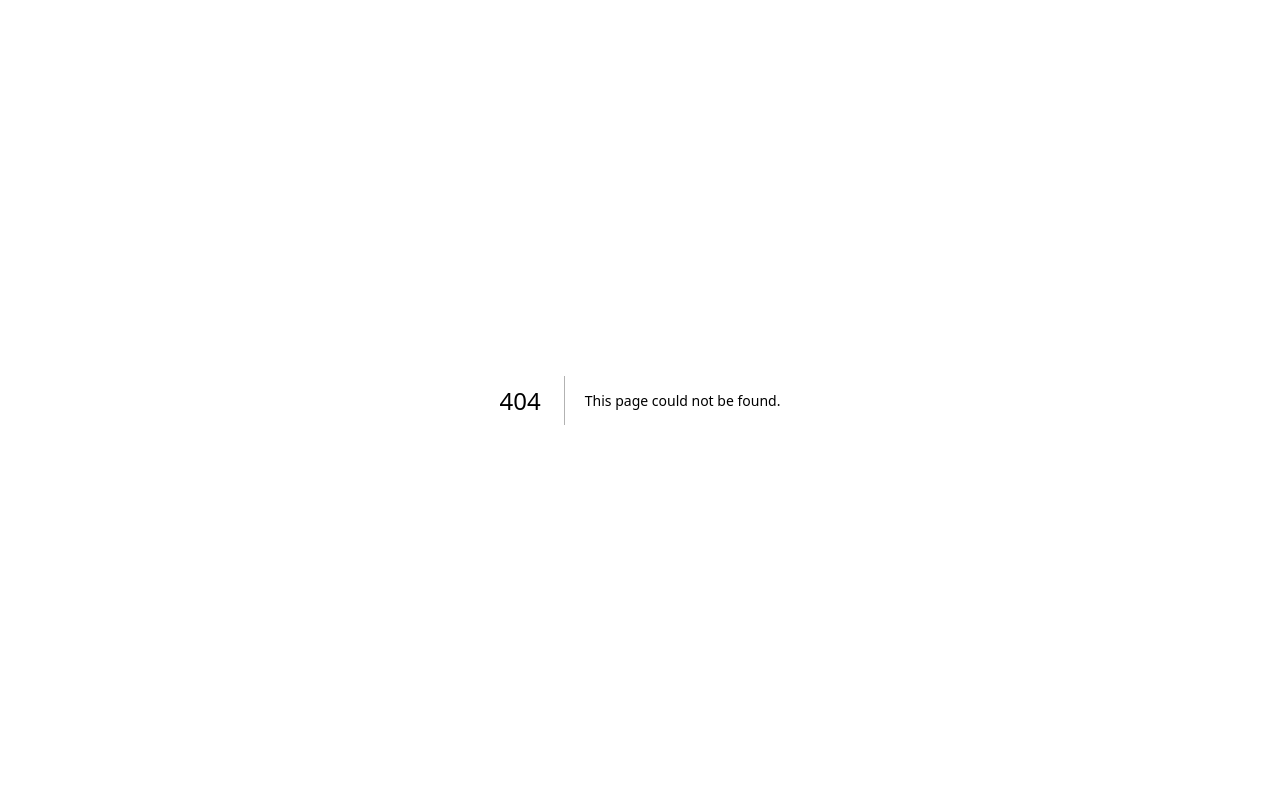
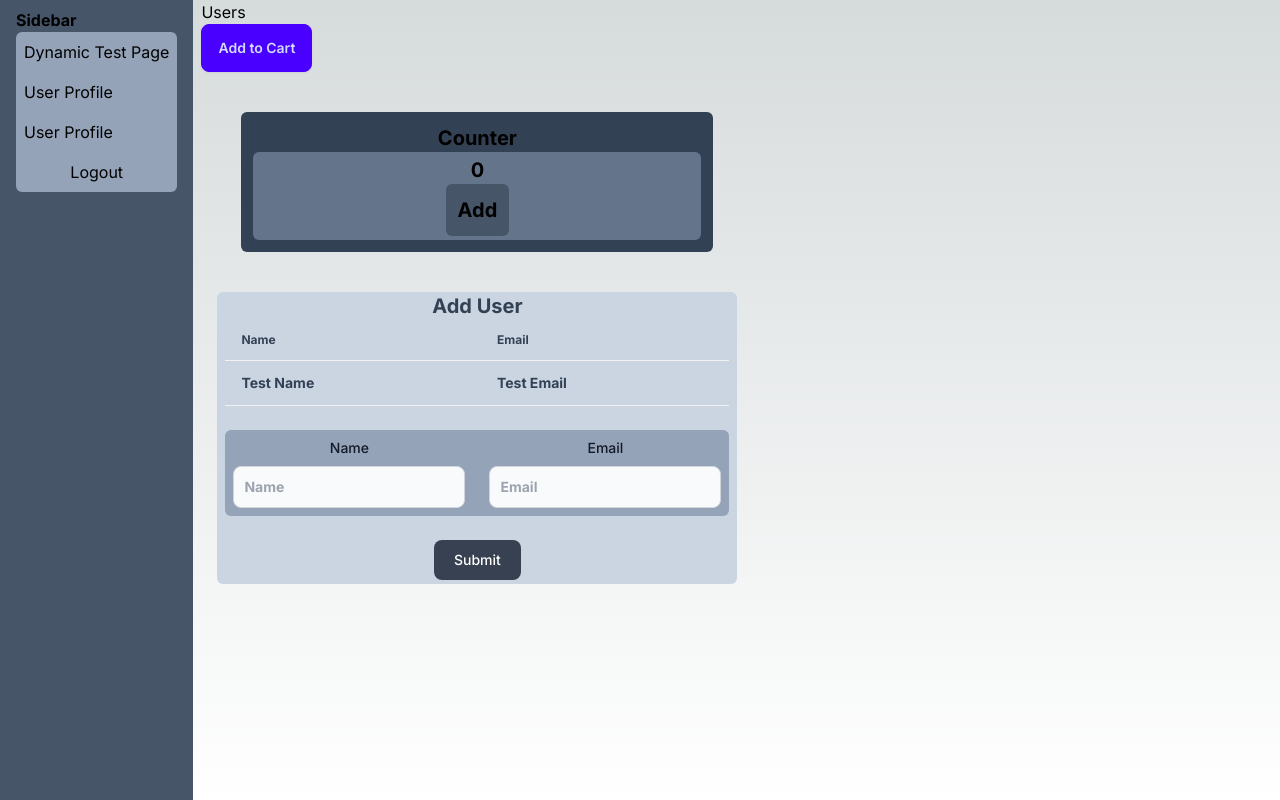
Before and after one commit to JamesFSmith41/NextJSReferenceCode, a Next.js app: page /dashboard in a window 1280 px wide. Before the commit this address had no page. Built offline with nearby package versions, Linux system fonts and the light colour scheme.

Commit message:
Added auth demo

```diff
--- a/app/components/LoginForm/LoginForm.tsx
+++ b/app/components/LoginForm/LoginForm.tsx
@@ -4,13 +4,10 @@
  import { authenticate } from "@/app/lib/action"
  import React from 'react'
 
- function test() {
-    console.log()
- }
+
  export default function LoginForm() {
 
     const [errorMessage, dispatch] = useFormState(authenticate, undefined);
-
    return (
      <form action={dispatch} >
         <div className="flex flex-col bg-slate-500 justify-center items-center rounded-md">
--- a/app/components/Sidebar/Sidebar.tsx
+++ b/app/components/Sidebar/Sidebar.tsx
@@ -1,5 +1,5 @@
-'use client'
 import Link from 'next/link'
+import { signOut } from '@/auth';
 
 const Sidebar = () => {
 
@@ -16,9 +16,16 @@ const Sidebar = () => {
             <Link href="/users" className="border-1 border-slate-300 rounded-md hover:bg-slate-500 p-1">
                 User Profile
             </Link>
-            <Link href="/login" className="border-1 border-slate-300 rounded-md hover:bg-slate-500 p-1">
-                Logout
-            </Link>
+            <form className=''
+                action={async () => {
+                    'use server';
+                    await signOut();
+                }}
+                >
+                <button className="min-w-full border-1 border-slate-300 rounded-md hover:bg-slate-500 p-1">
+                    Logout
+                </button>
+            </form>
         </div>
     </div>
   )
--- a/auth.ts
+++ b/auth.ts
@@ -4,7 +4,7 @@ import { authConfig } from './auth.config';
 import { z } from 'zod';
 import { sql } from '@vercel/postgres';
 import type { User } from '@/app/lib/definitions';
-var CryptoJS = require("crypto-js");
+var bcrypt = require('bcryptjs');
 
 
 
@@ -32,11 +32,15 @@ export const { auth, signIn, signOut } = NextAuth({
           const user = await getUser(email);
           if (!user) return null;
 
-          const passwordsMatch = await CryptoJS.AES.decrypt(user.password, process.env.AUTH_SECRET).toString(CryptoJS.enc.Utf8) === password;
-          console.log(passwordsMatch)
+          const passwordsMatch = await bcrypt.compare(password, user.password);
+          console.log("line 36: " + passwordsMatch)
+          console.log("line 37: " + user.password)
+          console.log("line 38: " + password)
+
           if (passwordsMatch) return user;
 
         }
+        console.log("line 43: " + parsedCredentials)
         console.log('Invalid credentials');
         return null;
       },
--- a/next.config.js
+++ b/next.config.js
@@ -2,6 +2,15 @@
 const nextConfig = {}
 
 module.exports = {
+  async redirects() {
+    return [
+      {
+        source: '/',
+        destination: '/login',
+        permanent: true,
+      },
+    ]
+  },
     env: {
       customKey: 'my-value',
       AUTH_SECRET:'m7IH8VF/zAOWrYMOr5tc2izDZhZ1J/O0KnXADcWVGFQ='
--- a/package.json
+++ b/package.json
@@ -16,6 +16,7 @@
     "@vercel/postgres": "^0.5.1",
     "autoprefixer": "10.4.16",
     "bcrypt": "^5.1.1",
+    "bcryptjs": "^2.4.3",
     "crypto-js": "^4.2.0",
     "cryptr": "^6.3.0",
     "dotenv": "^16.3.1",
--- a/scripts/seed.js
+++ b/scripts/seed.js
@@ -5,7 +5,7 @@ const {
   revenue,
   users,
 } = require('../app/lib/placeholder-data.js');
-const bcrypt = require('bcrypt');
+var bcrypt = require('bcryptjs');
 
 async function seedUsers(client) {
   try {
```
Also changed, not shown: app/dashboard/page.tsx (renamed from app/page.tsx, +6 -6 lines), 1 other file (tests, documents, lock files or other folders).
